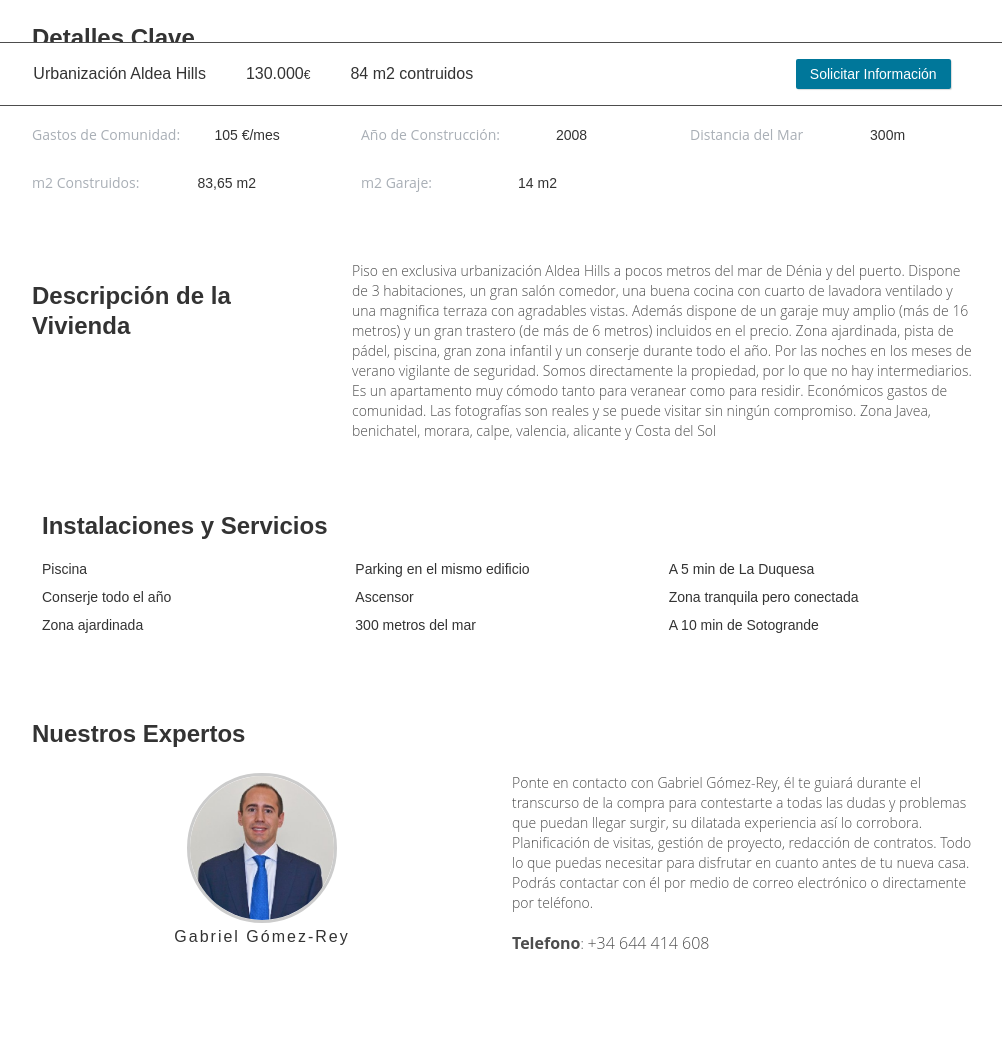
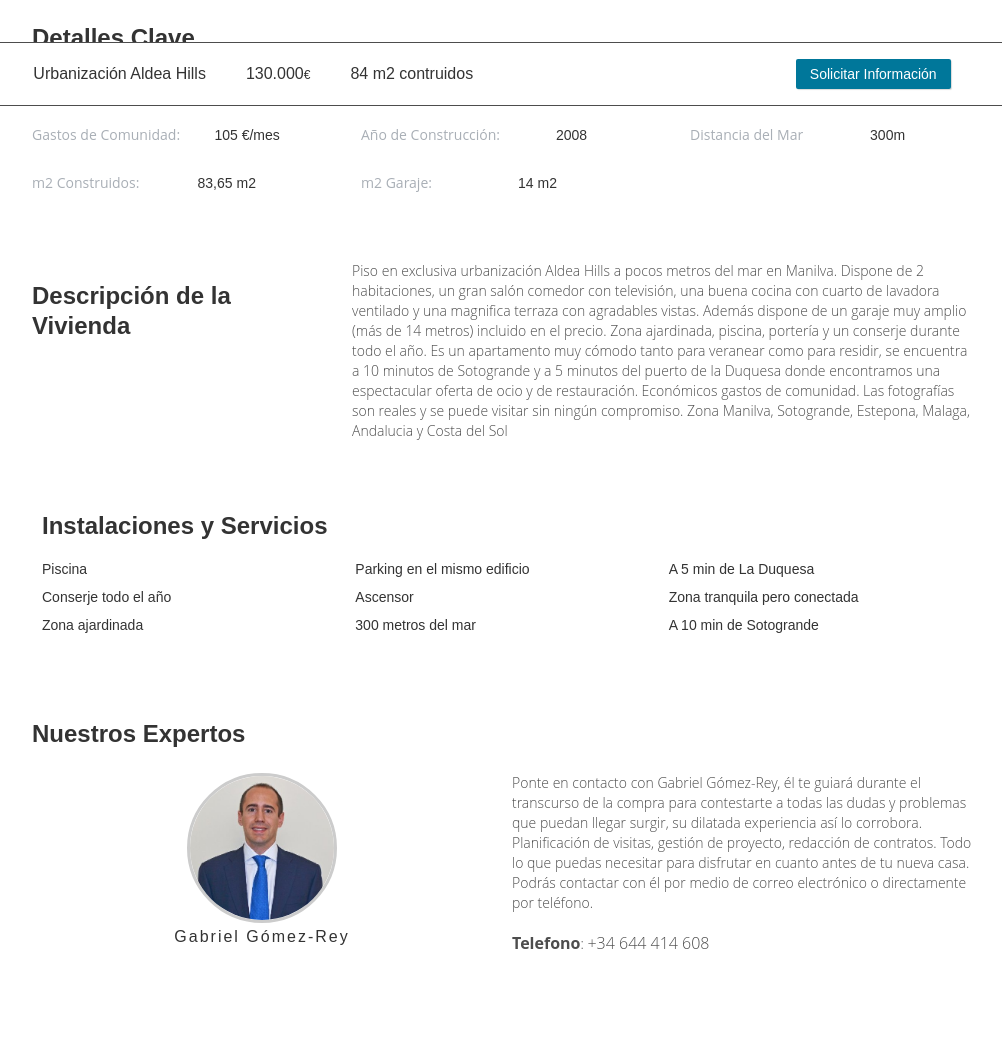
Before and after one commit to joaqib/aldeahills, a plain HTML site: page es/index.html in a window 1280 px wide. Shown: the part 794-1831 px from the top of the page, without its empty margins (138-1140 px from the left). Drawn offline with nearby package versions, Linux system fonts and the light colour scheme; a script that the page names is missing.

Commit message:
description spanish

```diff
--- a/es/index.html
+++ b/es/index.html
@@ -196,7 +196,7 @@ h2.info__subtitle {
           <h3 class="listing-description__title title">Descripción de la Vivienda</h3>
         </div>
         <div class="w-col w-col-8">
-          <p class="text">Piso en exclusiva urbanización Aldea Hills a pocos metros del mar de Dénia y del puerto. Dispone de 3 habitaciones, un gran salón comedor, una buena cocina con cuarto de lavadora ventilado y una magnifica terraza con agradables vistas. Además dispone de un garaje muy amplio (más de 16 metros) y un gran trastero (de más de 6 metros) incluidos en el precio. Zona ajardinada, pista de pádel, piscina, gran zona infantil y un conserje durante todo el año. Por las noches en los meses de verano vigilante de seguridad. Somos directamente la propiedad, por lo que no hay intermediarios. Es un apartamento muy cómodo tanto para veranear como para residir. Económicos gastos de comunidad. Las fotografías son reales y se puede visitar sin ningún compromiso. Zona Javea, benichatel, morara, calpe, valencia, alicante y Costa del Sol</p>
+          <p class="text">Piso en exclusiva urbanización Aldea Hills a pocos metros del mar en Manilva. Dispone de 2 habitaciones, un gran salón comedor con televisión, una buena cocina con cuarto de lavadora ventilado y una magnifica terraza con agradables vistas. Además dispone de un garaje muy amplio (más de 14 metros) incluido en el precio. Zona ajardinada, piscina, portería y un conserje durante todo el año. Es un apartamento muy cómodo tanto para veranear como para residir, se encuentra a 10 minutos de Sotogrande y a 5 minutos del puerto de la Duquesa donde encontramos una espectacular oferta de ocio y de restauración. Económicos gastos de comunidad. Las fotografías son reales y se puede visitar sin ningún compromiso. Zona Manilva, Sotogrande, Estepona, Malaga, Andalucia y Costa del Sol</p>
         </div>
       </div>
     </div>
```
